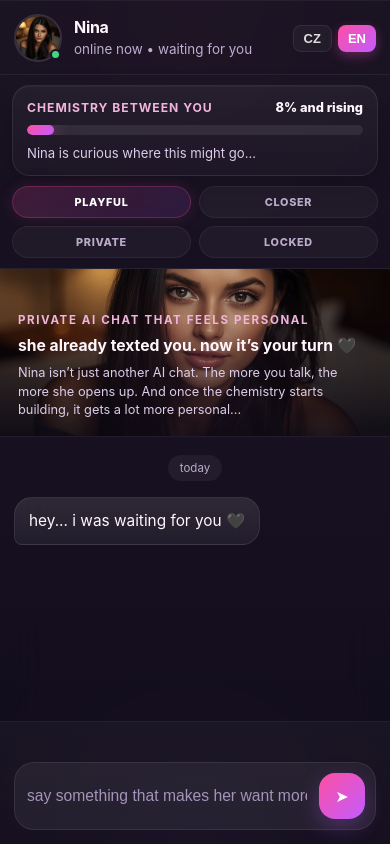
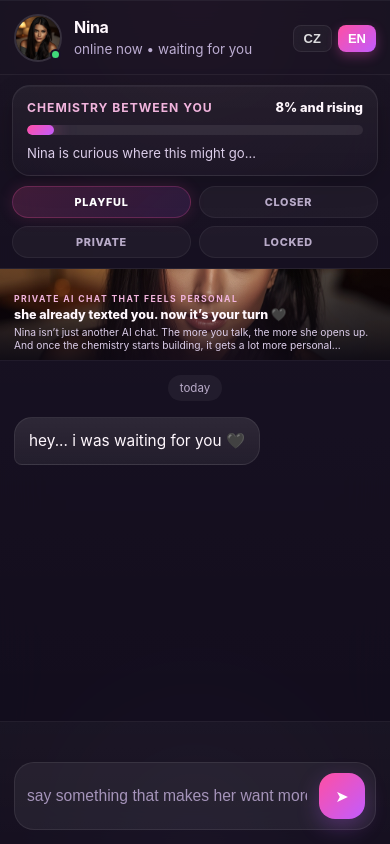
Before and after one commit to peetabourak-glitch/nina, a website: page chat.html in a window 390 px wide. Drawn offline with Linux system fonts and the light colour scheme.

Commit message:
Update style.css

```diff
--- a/style.css
+++ b/style.css
@@ -300,10 +300,10 @@ body {
   box-shadow: 0 0 16px rgba(255, 79, 163, 0.14);
 }
 
-/* INTRO */
+/* INTRO - COMPACT */
 .intro-card {
   position: relative;
-  height: 190px;
+  height: 112px;
   overflow: hidden;
   border-bottom: 1px solid rgba(255, 255, 255, 0.06);
 }
@@ -331,51 +331,55 @@ body {
   background:
     linear-gradient(
       180deg,
-      rgba(11, 8, 18, 0.08) 0%,
-      rgba(11, 8, 18, 0.24) 35%,
-      rgba(11, 8, 18, 0.9) 100%
+      rgba(11, 8, 18, 0.10) 0%,
+      rgba(11, 8, 18, 0.30) 35%,
+      rgba(11, 8, 18, 0.90) 100%
     );
 }
 
 .intro-content {
   position: absolute;
-  left: 18px;
-  right: 18px;
-  bottom: 16px;
+  left: 16px;
+  right: 16px;
+  bottom: 10px;
   z-index: 1;
 }
 
 .eyebrow {
-  margin: 0 0 8px;
+  margin: 0 0 5px;
   color: #f1b4dd;
-  font-size: 0.72rem;
+  font-size: 0.6rem;
   font-weight: 700;
-  letter-spacing: 0.14em;
+  letter-spacing: 0.16em;
   text-transform: uppercase;
 }
 
 .intro-content h2 {
-  margin: 0 0 8px;
-  font-size: 1.05rem;
-  line-height: 1.35;
-  font-weight: 700;
+  margin: 0 0 4px;
+  font-size: 0.84rem;
+  line-height: 1.25;
+  font-weight: 800;
   color: var(--white);
-  max-width: 95%;
+  max-width: 92%;
 }
 
 .intro-subtext {
   margin: 0;
-  font-size: 0.84rem;
-  line-height: 1.45;
+  font-size: 0.7rem;
+  line-height: 1.3;
   color: #dbcde9;
-  max-width: 95%;
+  max-width: 92%;
+  display: -webkit-box;
+  -webkit-line-clamp: 2;
+  -webkit-box-orient: vertical;
+  overflow: hidden;
 }
 
 /* CHAT */
 .chat {
   flex: 1;
   overflow-y: auto;
-  padding: 16px 14px 12px;
+  padding: 14px 14px 12px;
   display: flex;
   flex-direction: column;
   gap: 10px;
@@ -395,7 +399,7 @@ body {
 .date-divider {
   display: flex;
   justify-content: center;
-  margin: 2px 0 6px;
+  margin: 0 0 6px;
 }
 
 .date-divider span {
@@ -786,17 +790,35 @@ body {
   }
 
   .intro-card {
-    height: 168px;
+    height: 92px;
+  }
+
+  .intro-content {
+    left: 14px;
+    right: 14px;
+    bottom: 8px;
+  }
+
+  .eyebrow {
+    font-size: 0.54rem;
+    margin-bottom: 4px;
   }
 
   .intro-content h2 {
     max-width: 100%;
-    font-size: 0.98rem;
+    font-size: 0.78rem;
+    margin-bottom: 3px;
+    line-height: 1.2;
   }
 
   .intro-subtext {
-    font-size: 0.8rem;
+    font-size: 0.64rem;
     max-width: 100%;
+    line-height: 1.25;
+    display: -webkit-box;
+    -webkit-line-clamp: 2;
+    -webkit-box-orient: vertical;
+    overflow: hidden;
   }
 
   .message {
```
